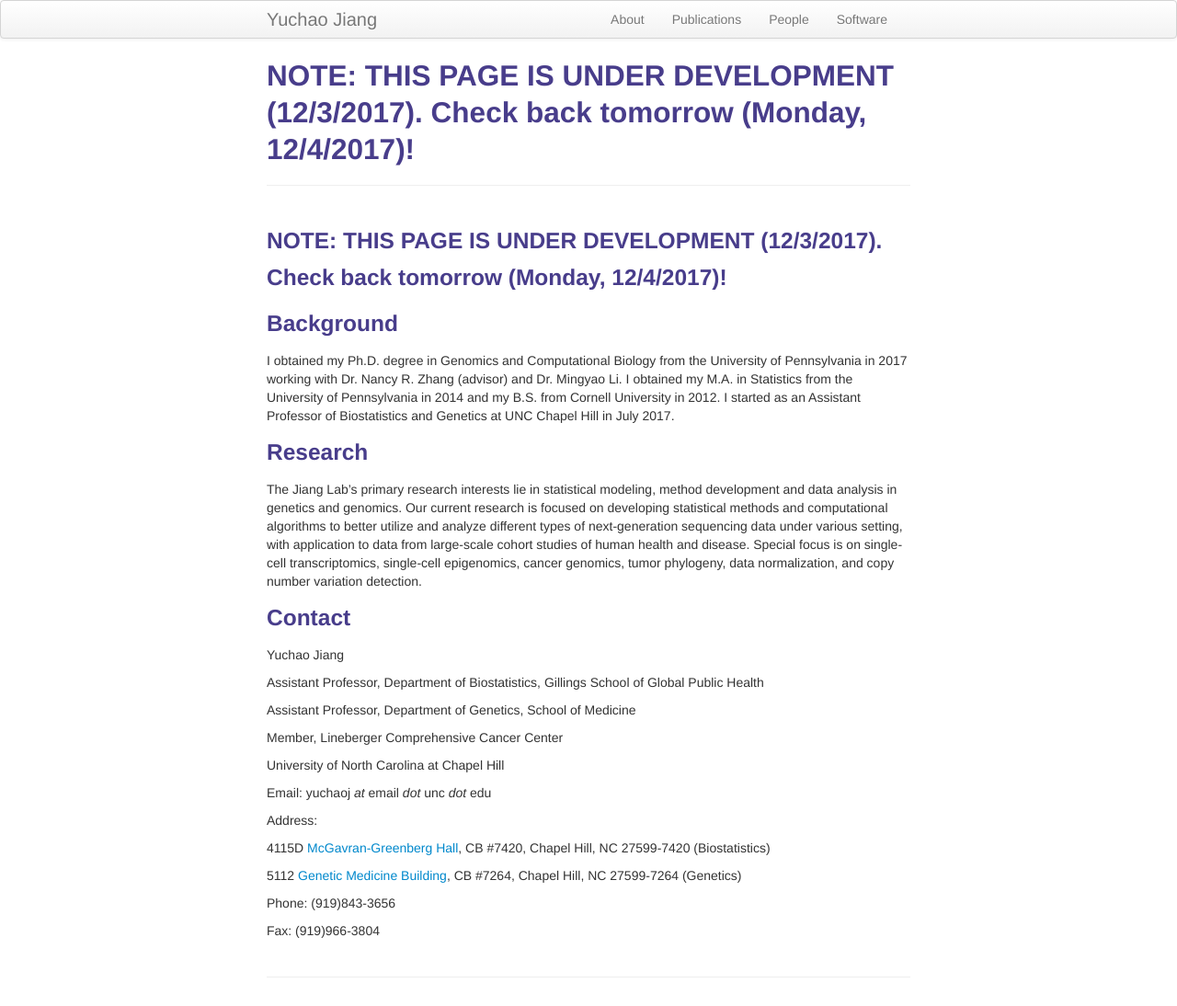
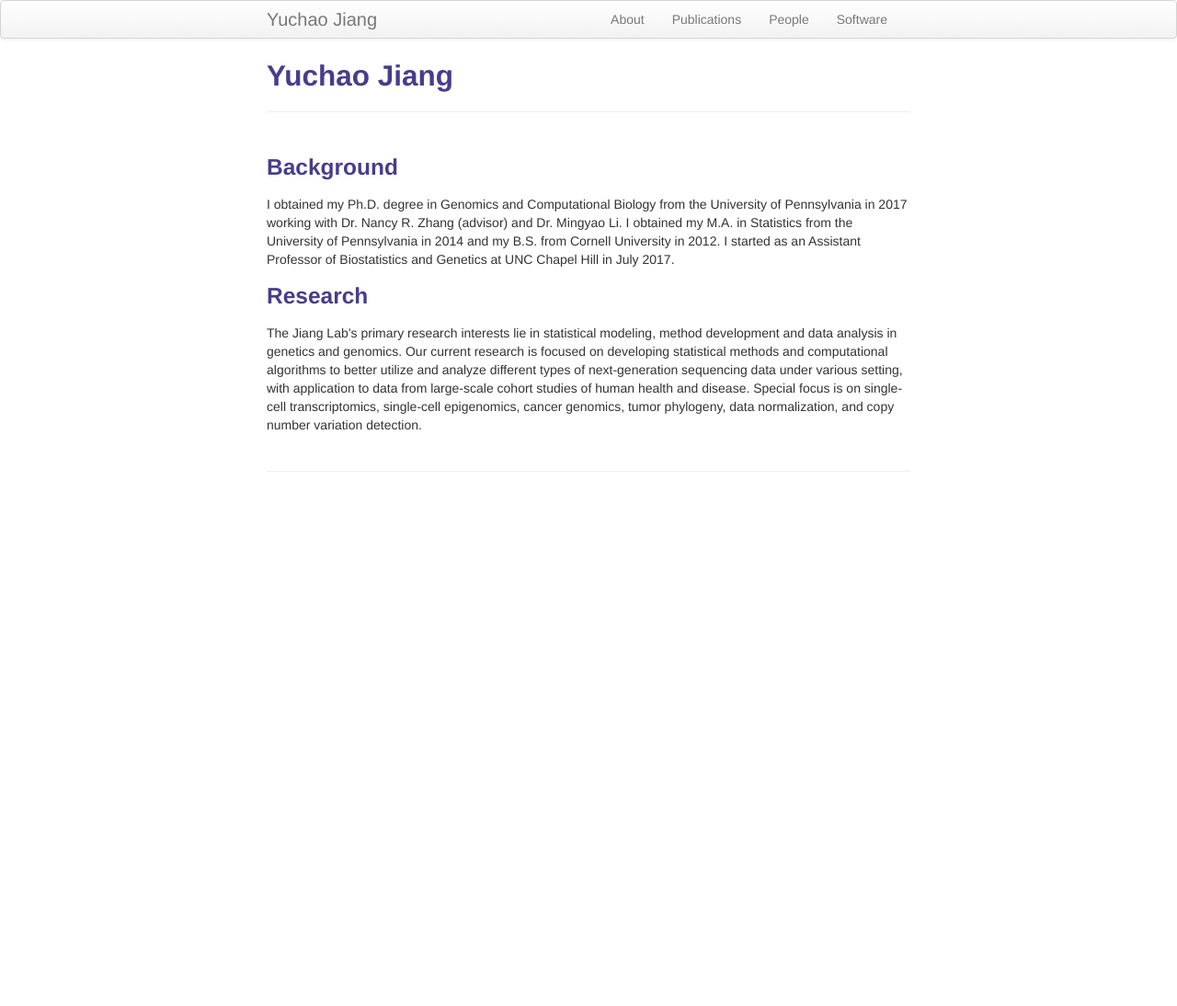
Before and after one commit to yuchaojiang/yuchaojiang.github.io, a Jekyll site: the page built from index.md, in a window 1280 px wide. Shown: the whole page at 92% size. Built offline with Jekyll 4.4.1, drawn with Linux system fonts in a browser that asks for light colours; our own code applies the rules of GitHub Pages for plain Markdown files; after the commit the page ends 900 px from its top, so only the background shows below that.

Commit message:
Update index.md

```diff
--- a/index.md
+++ b/index.md
@@ -1,11 +1,9 @@
 ---
 layout: page
-title:
+title: Yuchao Jiang
 description: Webpage for the Jiang Lab at UNC Chapel Hill.
 
 ---
-
-### NOTE: THIS PAGE IS UNDER DEVELOPMENT (12/3/2017). Check back tomorrow (Monday, 12/4/2017)!
 
 ###  Background
 
@@ -15,28 +13,3 @@ I obtained my Ph.D. degree in Genomics and Computational Biology from the Univer
 ### Research
 
 The Jiang Lab’s primary research interests lie in statistical modeling, method development and data analysis in genetics and genomics. Our current research is focused on developing statistical methods and computational algorithms to better utilize and analyze different types of next-generation sequencing data under various setting, with application to data from large-scale cohort studies of human health and disease. Special focus is on single-cell transcriptomics, single-cell epigenomics, cancer genomics, tumor phylogeny, data normalization, and copy number variation detection.
-
-
-### Contact
-
-Yuchao Jiang
-
-Assistant Professor, Department of Biostatistics, Gillings School of Global Public Health
-
-Assistant Professor, Department of Genetics, School of Medicine
-
-Member, Lineberger Comprehensive Cancer Center
-
-University of North Carolina at Chapel Hill
-
-Email: yuchaoj *at* email *dot* unc *dot* edu
-
-Address:
-
-  4115D [McGavran-Greenberg Hall](https://www.google.com/maps/place/Department+of+Biostatistics/@35.9061903,-79.0566287,17z/data=!4m13!1m7!3m6!1s0x89acc2e599b51fbd:0x5ccfa4e0f5264ef1!2sMcGavran-Greenberg+Hall,+Chapel+Hill,+NC+27516!3b1!8m2!3d35.9058418!4d-79.0545303!3m4!1s0x0:0x6abad7990ead6ae1!8m2!3d35.9061318!4d-79.0543583), CB #7420, Chapel Hill, NC 27599-7420 (Biostatistics)
-
-  5112 [Genetic Medicine Building](https://www.google.com/maps/place/Department+of+Genetics/@35.9018309,-79.0549154,18.26z/data=!4m13!1m7!3m6!1s0x89acc2faae0c4f8b:0x69ea9dac5691824f!2sMarsico+Hall,+Chapel+Hill,+NC+27599!3b1!8m2!3d35.9025392!4d-79.0540141!3m4!1s0x0:0x2eb22192ccef1dbd!8m2!3d35.9011941!4d-79.0542741), CB #7264, Chapel Hill, NC 27599-7264 (Genetics)
-
-Phone: (919)843-3656
-
-Fax: (919)966-3804
```
